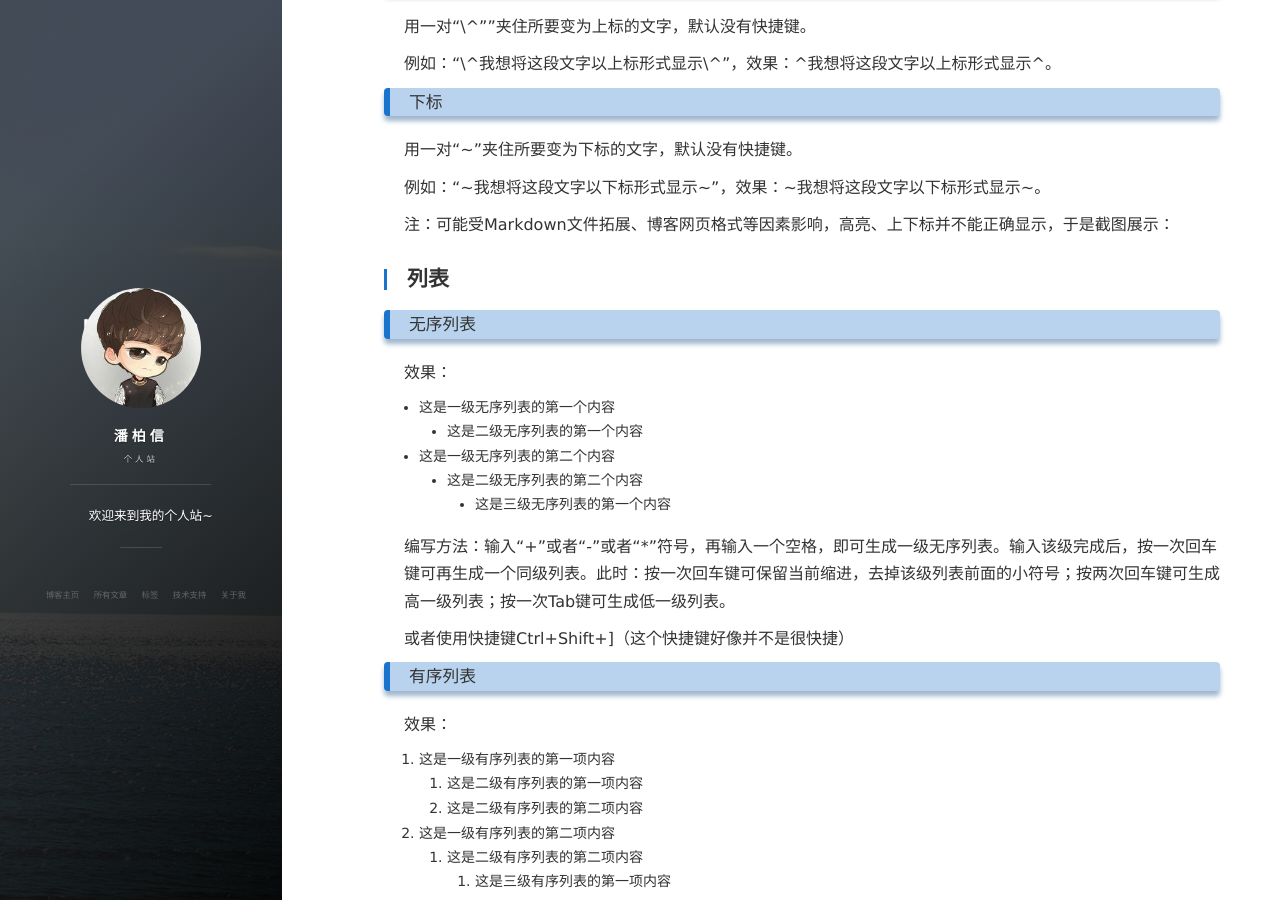
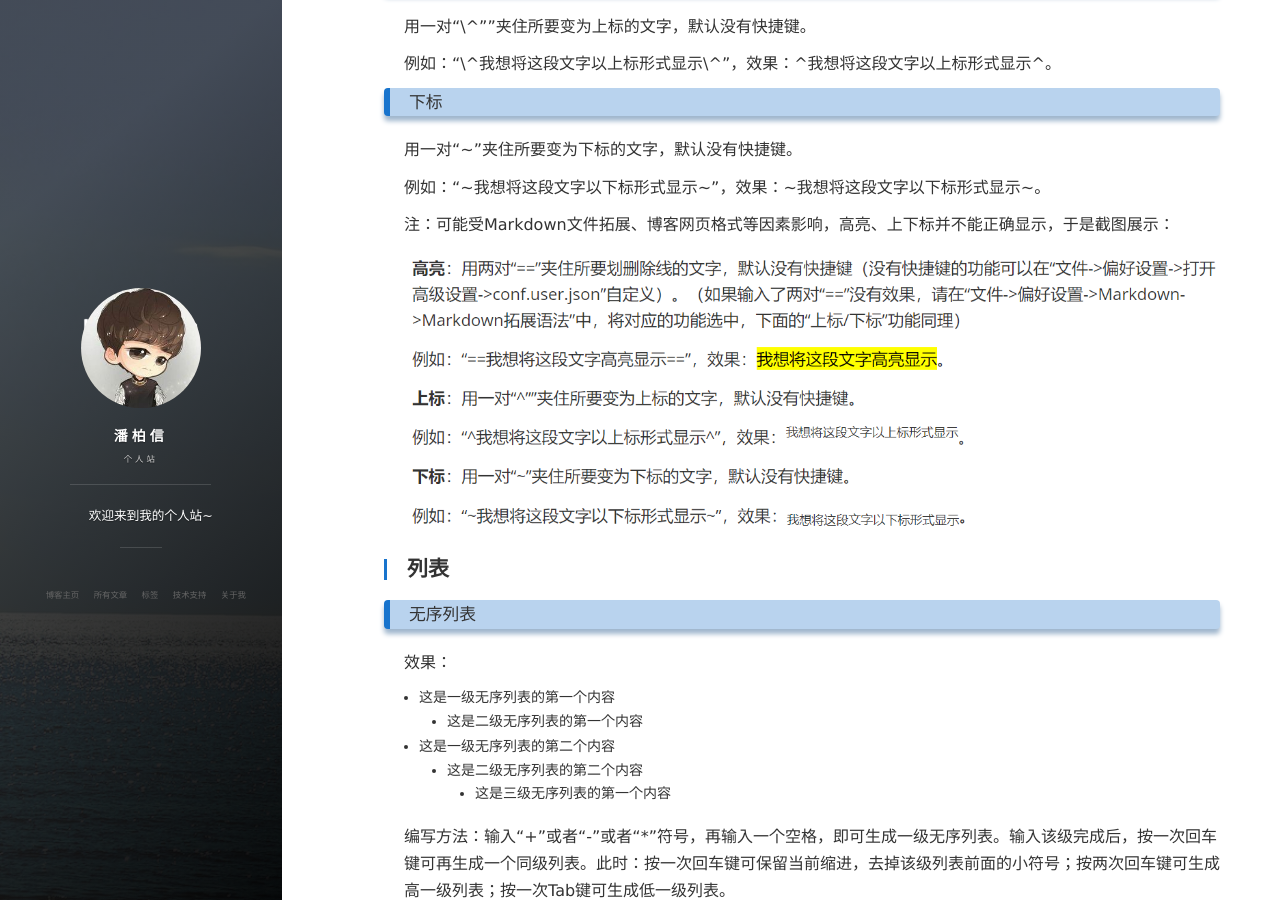
Before and after one commit to YorkSunSdu/YorkSunSdu.github.io, a Jekyll site: the page built from _posts/2022-3-31-howToUseTypora.md, in a window 1280 px wide and 900 px high, scrolled down 1833 px. Built offline with Jekyll 4.4.1, drawn with Linux system fonts in a browser that asks for light colours; nearby versions of some CDN libraries; comment, search, counter and statistics services are not loaded.

Commit message:
第一个博客把插入图片的反斜杠改为正斜杠

```diff
--- a/_posts/2022-3-31-howToUseTypora.md
+++ b/_posts/2022-3-31-howToUseTypora.md
@@ -65,7 +65,7 @@
 
 注：可能受Markdown文件拓展、博客网页格式等因素影响，高亮、上下标并不能正确显示，于是截图展示：
 
-![](images\payimg\高亮上下标.png)
+![](/images/payimg/高亮上下标.png)
 
 ## 列表
 
@@ -214,7 +214,7 @@
 
 说明：受网页前端格式的影响，博客中反映的效果与Markdown文件有区别，因此截图展示：
 
-![](images\payimg\code.png)
+![](/images/payimg/code.png)
 
 ## 注释
 
@@ -282,7 +282,7 @@
 
 此时你会发现，Markdown文件以css文件的形式展现。
 
-![](images\payimg\css.png)
+![](/images/payimg/css.png)
 
 那么如果你对前端和css十(yi)分(qiao)精(bu)通(tong)，你就可以通过修改这个css文件来改变Markdown文档格式了！
 
@@ -294,11 +294,11 @@
 
 此时你只需要点击上面的箭头图标，再在文档中点击对应的文字，就能看到css文件中对应的代码块被提示了：
 
-![](images\payimg\找到提示.png)
+![](/images/payimg/找到提示.png)
 
 然后点击前面的三角形，把折叠的代码展开，就能看到你输入的文字了，说明就找对了。
 
-![](images\payimg\修改style.png)
+![](/images/payimg/修改style.png)
 
 此时你就可以直接对这块对应的代码style进行修改了，比如修改为：
 
@@ -310,7 +310,7 @@
 
 效果：
 
-![](images\payimg\修改后的效果.png)
+![](/images/payimg/修改后的效果.png)
 
 这就非常amzing啊是不是！
 
```
